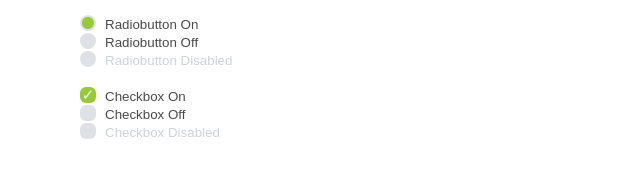
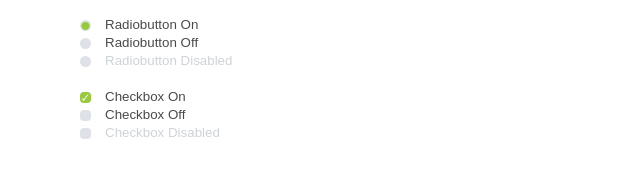
Before and after one commit to paliy/hummingbird_styles, a plain HTML site: page index.html in a window 1280 px wide. Shown: the part 398-576 px from the top of the page, 0-640 px from the left. Drawn offline with Linux system fonts and the light colour scheme.

Commit message:
change size of input

```diff
--- a/css/search_and_checkbox.css
+++ b/css/search_and_checkbox.css
@@ -201,10 +201,8 @@ input[type=radio] {
 label:before {
     content: "";
     display: inline-block;
-
-    width: 16px;
-    height: 16px;
-
+    width: 11px;
+    height: 11px;
     margin-right: 10px;
     position: absolute;
     left: 0;
@@ -219,9 +217,9 @@ label:before {
 input[type=radio]:checked + label:before {
     content: "\2022";
 	color: #97C93B;
-	font-size: 44px;
+	font-size: 30px;
 	text-align: center;
-	line-height: 16px;
+	line-height: 12px;
 }
 
 input[type=checkbox] {
@@ -229,15 +227,15 @@ input[type=checkbox] {
 }
 
 .checkbox label:before {
-    border-radius: 6px;
+    border-radius: 4px;
 }
 
 input[type=checkbox]:checked + label:before {
     content: "\2713";
-    font-size: 15px;
+    font-size: 12px;
     color: #f3f3f3;
     text-align: center;
-    line-height: 15px;
+    line-height: 12px;
     background-color: #97C93B;
 }
 
```
